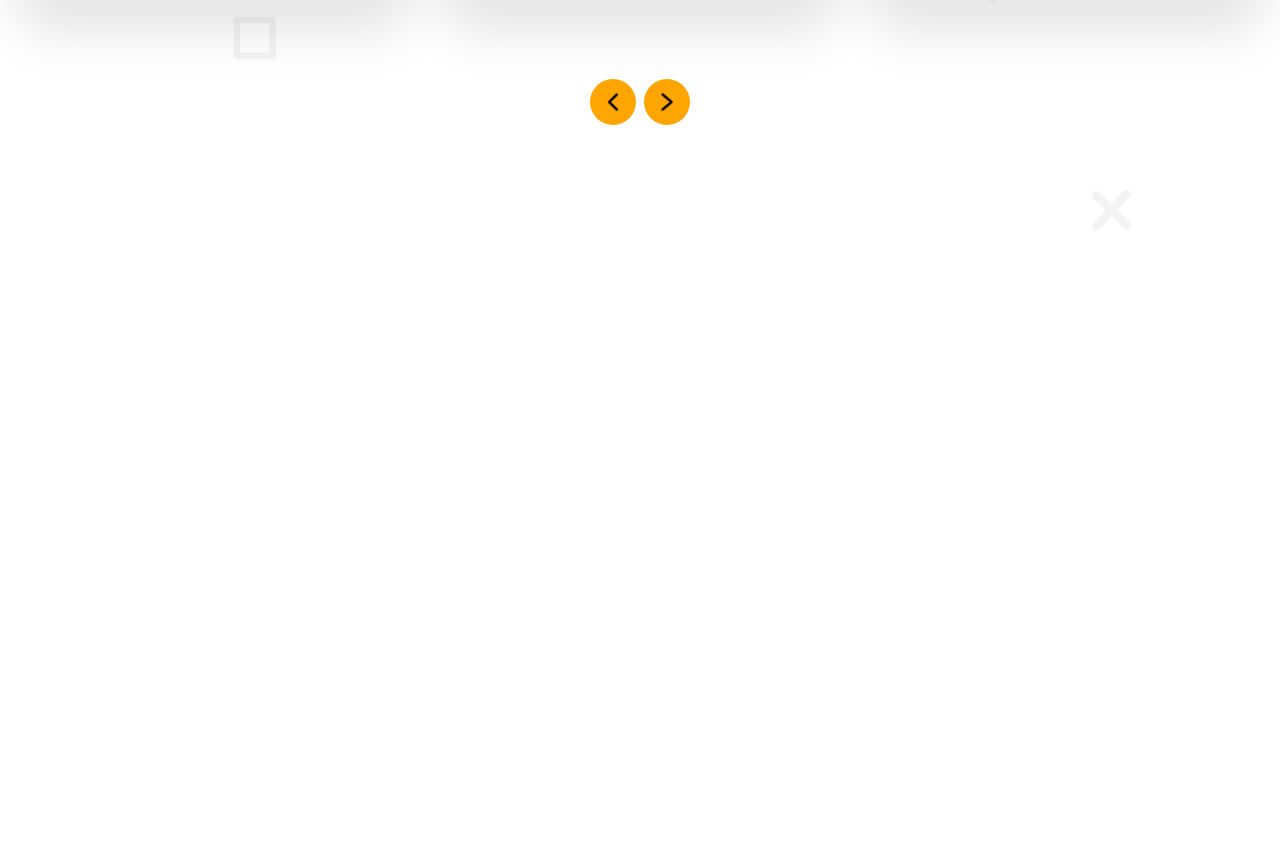
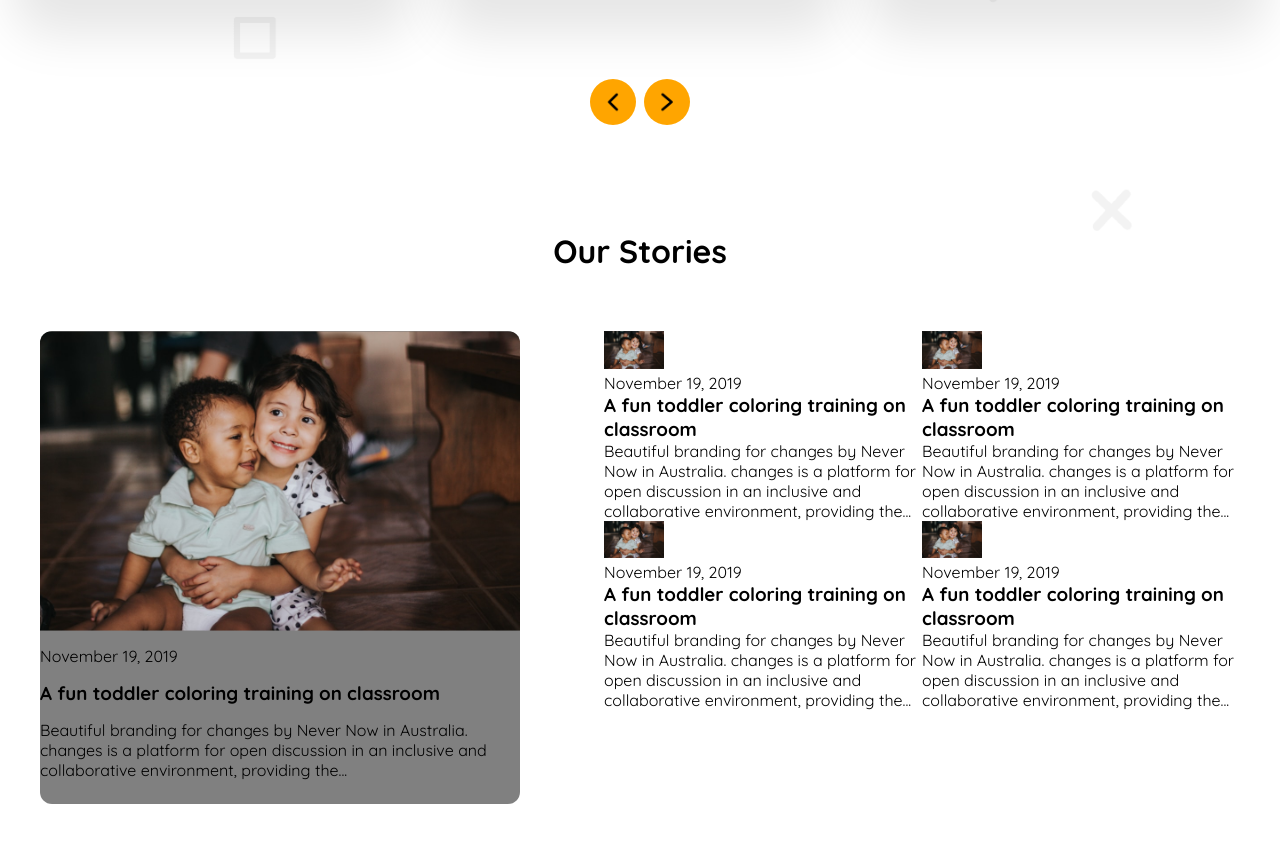
Before and after one commit to nobodip12/B11-A2-kids-school, a plain HTML site: page index.html in a window 1280 px wide. Shown: the part 1464-2306 px from the top of the page. Before the commit the page ends 1699 px from the top, so only its background shows below. Drawn offline with Linux system fonts and the light colour scheme.

Commit message:
stories section html part complete and some design done of css

```diff
--- a/index.html
+++ b/index.html
@@ -84,6 +84,67 @@
           <img src="./B11-A2-kids-school/assets/right.png" alt="" />
         </section>
       </section>
+      <section class="stories-sec">
+        <h1>our stories</h1>
+        <div class="outer-cards">
+          <div class="inner-left-card">
+            <img src="./B11-A2-kids-school/assets/story-1.png" alt="" />
+            <p class="date">November 19, 2019</p>
+            <h3>A fun toddler coloring training on classroom</h3>
+            <p class="card-info">
+              Beautiful branding for changes by Never Now in Australia. changes
+              is a platform for open discussion in an inclusive and
+              collaborative environment, providing the...
+            </p>
+          </div>
+          <div class="inner-right-card">
+            <div class="cardsOne">
+              <div class="card">
+                <img src="./B11-A2-kids-school/assets/story-1.png" alt="" />
+                <p class="date">November 19, 2019</p>
+                <h3>A fun toddler coloring training on classroom</h3>
+                <p>
+                  Beautiful branding for changes by Never Now in Australia.
+                  changes is a platform for open discussion in an inclusive and
+                  collaborative environment, providing the...
+                </p>
+              </div>
+              <div class="card">
+                <img src="./B11-A2-kids-school/assets/story-1.png" alt="" />
+                <p class="date">November 19, 2019</p>
+                <h3>A fun toddler coloring training on classroom</h3>
+                <p>
+                  Beautiful branding for changes by Never Now in Australia.
+                  changes is a platform for open discussion in an inclusive and
+                  collaborative environment, providing the...
+                </p>
+              </div>
+            </div>
+            <div class="cardsTwo">
+              <div class="card">
+                <img src="./B11-A2-kids-school/assets/story-1.png" alt="" />
+                <p class="date">November 19, 2019</p>
+                <h3>A fun toddler coloring training on classroom</h3>
+                <p>
+                  Beautiful branding for changes by Never Now in Australia.
+                  changes is a platform for open discussion in an inclusive and
+                  collaborative environment, providing the...
+                </p>
+              </div>
+              <div class="card">
+                <img src="./B11-A2-kids-school/assets/story-1.png" alt="" />
+                <p class="date">November 19, 2019</p>
+                <h3>A fun toddler coloring training on classroom</h3>
+                <p>
+                  Beautiful branding for changes by Never Now in Australia.
+                  changes is a platform for open discussion in an inclusive and
+                  collaborative environment, providing the...
+                </p>
+              </div>
+            </div>
+          </div>
+        </div>
+      </section>
     </main>
   </body>
 </html>
--- a/style.css
+++ b/style.css
@@ -224,3 +224,52 @@ body {
   margin: 2px;
 }
 /* curriculum section end here */
+
+/* story section start here */
+.stories-sec {
+  width: 100%;
+  margin: 100px 0px;
+  display: flex;
+  flex-direction: column;
+  align-items: center;
+  gap: 60px;
+}
+.stories-sec h1 {
+  text-transform: capitalize;
+  font-size: 32px;
+}
+.stories-sec img {
+  width: 60px;
+}
+.outer-cards {
+  display: flex;
+  justify-content: space-between;
+}
+.inner-left-card {
+  width: 40%;
+  display: flex;
+  flex-direction: column;
+  gap: 15px;
+  padding-bottom: 24px;
+  border-radius: 12px;
+  background-color: gray;
+  overflow: hidden;
+}
+/* .inner-left-card .card-info {
+  font-size: 12px;
+} */
+.inner-right-card {
+  width: 53%;
+  display: flex;
+  flex-direction: column;
+}
+
+.inner-left-card img {
+  width: 100%;
+}
+
+.cardsOne,
+.cardsTwo {
+  display: flex;
+}
+/* story section end here */
```
